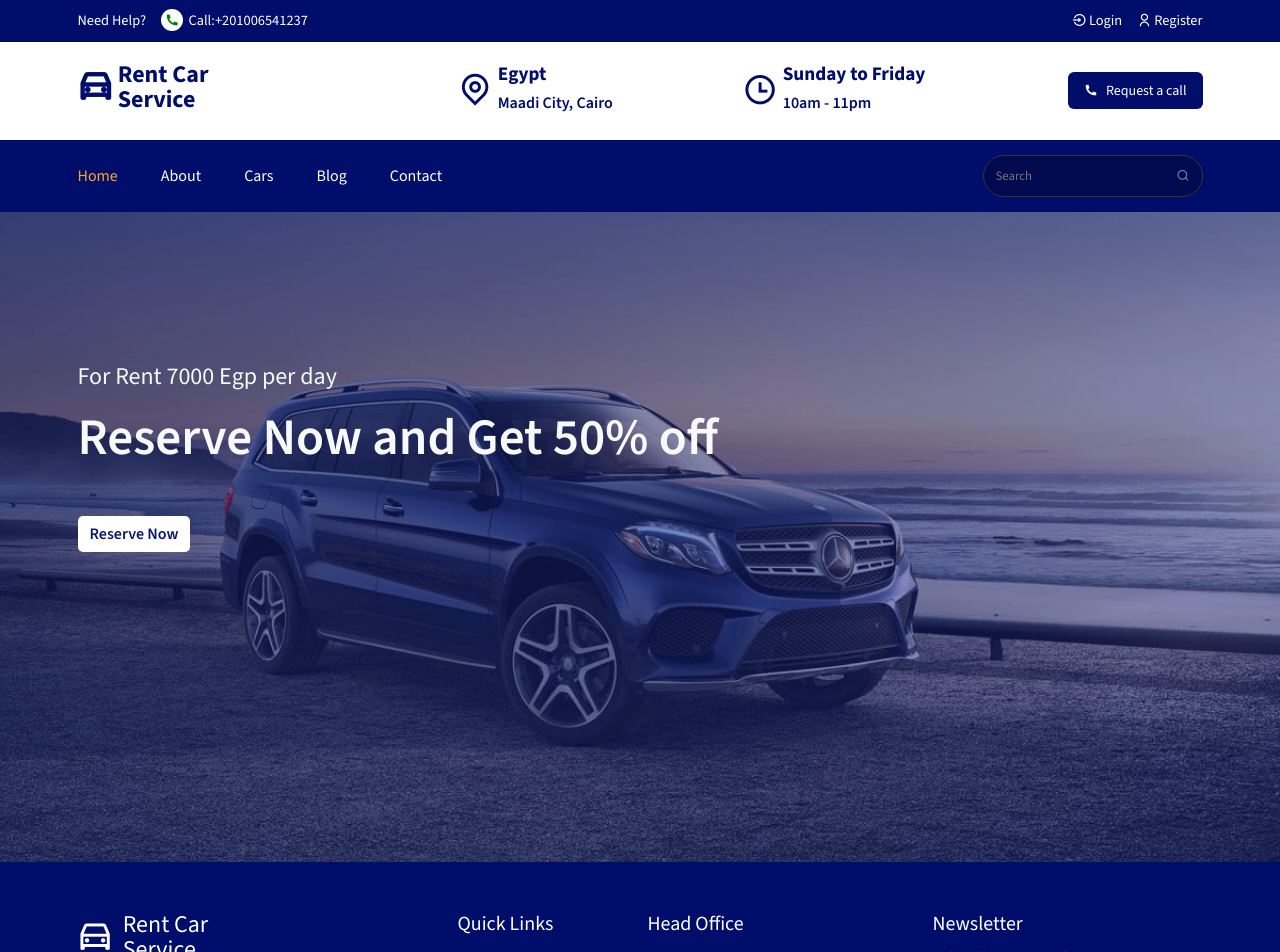
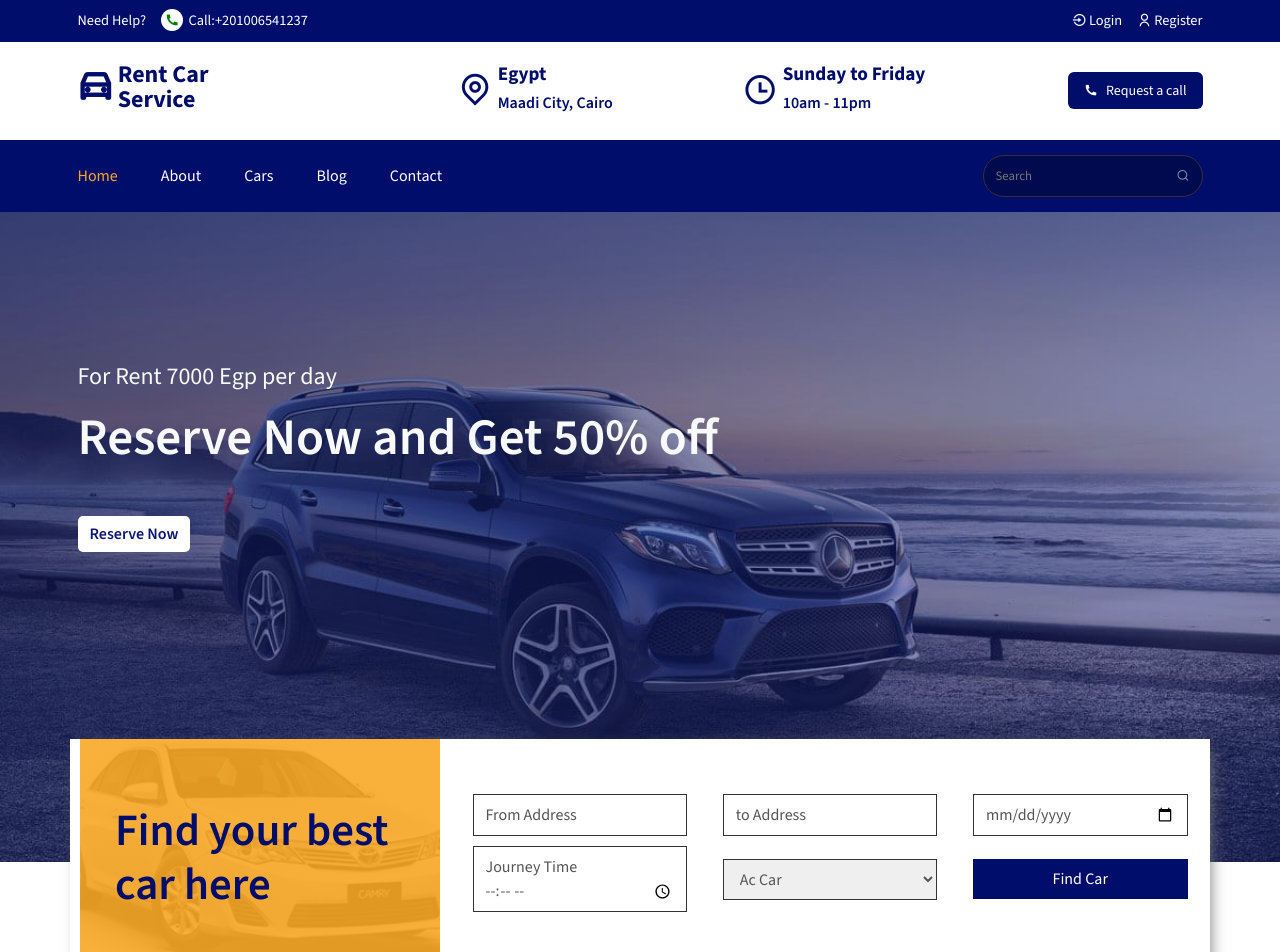
Before and after one commit to Alaa8884/Rent-car-services, a React (Vite) app: page /home in a window 1280 px wide. Shown: the top 952 px of the page. Built offline with nearby package versions, Linux system fonts and the light colour scheme.

Commit message:
Build find car form at hero section

```diff
--- /dev/null
+++ b/src/components/ui/FindCarForm.jsx
@@ -0,0 +1,51 @@
+import { Form, FormGroup } from "reactstrap";
+import "../../styles/findCarForm.css"
+function FindCarForm() {
+  return (
+    <Form className="form">
+      <div className=" d-flex align-items-center justify-content-between flex-wrap">
+        <FormGroup className="form-group">
+          <input
+            type="text"
+            name="from-address"
+            id="from-address"
+            placeholder="From Address"
+          />
+        </FormGroup>
+
+        <FormGroup className="form-group">
+          <input
+            type="text"
+            name="to-address"
+            id="to-address"
+            placeholder="to Address"
+          />
+        </FormGroup>
+        <FormGroup className="form-group">
+          <input type="date" name="journey-date" id="journey-date" />
+        </FormGroup>
+        <FormGroup className="form-group">
+          <input
+            type="time"
+            name="journey-time"
+            id="journey-time"
+            placeholder="Journey Time"
+          />
+        </FormGroup>
+        <FormGroup className="select-group">
+          <select name="car-type" id="car-type">
+            <option value="Ac car">Ac Car</option>
+            <option value="Non Ac car">Non Ac Car</option>
+          </select>
+        </FormGroup>
+        <FormGroup className="form-group">
+          <button className="find-btn" type="submit">
+            Find Car
+          </button>
+        </FormGroup>
+      </div>
+    </Form>
+  );
+}
+
+export default FindCarForm
--- a/src/pages/Home.jsx
+++ b/src/pages/Home.jsx
@@ -1,11 +1,27 @@
 import HeroSlider from "../components/ui/HeroSlider";
 import Helmet from "../components/helmet/Helmet";
+import { Col, Container, Row } from "reactstrap";
+import FindCarForm from "../components/ui/FindCarForm";
 
 function Home() {
   return (
     <Helmet title="Home">
       <section className="p-0 hero-slider-section">
         <HeroSlider />
+        <div className="hero-form mt-5">
+          <Container className="form-container">
+            <Row>
+              <Col lg="4" md="4" sm="12" className=" px-3">
+                <div className="find-left">
+                  <h2>Find your best car here</h2>
+                </div>
+              </Col>
+              <Col lg="8" md="8" sm="12">
+                <FindCarForm />
+              </Col>
+            </Row>
+          </Container>
+        </div>
       </section>
     </Helmet>
   );
--- /dev/null
+++ b/src/styles/findCarForm.css
@@ -0,0 +1,101 @@
+.hero-slider-section {
+  position: relative;
+  z-index: 10;
+  margin-bottom: 20rem;
+}
+
+.form-container {
+  width: 100%;
+  background: #fff;
+  box-shadow: 5px 5px 15px -5px #777;
+  position: absolute;
+  bottom: -12rem;
+  right: 50%;
+  z-index: 15;
+  transform: translateX(50%);
+  -webkit-transform: translateX(50%);
+  -moz-transform: translateX(50%);
+  -ms-transform: translateX(50%);
+  -o-transform: translateX(50%);
+}
+
+.find-left {
+  background: linear-gradient(rgb(249, 168, 38, 0.9), #f9a826e6),
+    url("../assets//all-images/toyota-offer-2.png");
+  background-position: center;
+  background-repeat: no-repeat;
+  background-size: cover;
+  padding: 6.5rem 3.5rem;
+}
+
+.find-left h2 {
+  font-size: 4.48rem;
+  font-weight: 600;
+  color: var(--main-color);
+}
+
+.form {
+  background: #fff;
+  padding: 5.5rem 1.5rem 5rem;
+}
+
+.form-group {
+  width: 30%;
+  margin-bottom: 0;
+}
+
+.form-group input {
+  width: 100%;
+  outline: none;
+  padding: 0.8rem 1.2rem;
+  border: 1px solid #333;
+  font-size: 1.6rem;
+  color: #555;
+}
+
+.form-group input::placeholder {
+  color: #555;
+}
+
+.select-group {
+  width: 30%;
+  border: 1px solid #333;
+}
+
+.select-group select {
+  border: none;
+  outline: none;
+  padding: 0.8rem 1.2rem;
+  width: 100% !important;
+  font-size: 1.6rem;
+  color: #555;
+}
+
+.find-btn {
+  width: 100%;
+  padding: 0.8rem 1.2rem;
+  border: none;
+  outline: none;
+  background: var(--main-color);
+  color: #fff;
+  font-size: 1.6rem;
+  transition: all 0.3s;
+  -webkit-transition: all 0.3s;
+  -moz-transition: all 0.3s;
+  -ms-transition: all 0.3s;
+  -o-transition: all 0.3s;
+}
+
+.find-btn:hover {
+  background: var(--main-color-hover);
+}
+
+#journey-time {
+  position: relative;
+}
+
+#journey-time::before {
+  content: "Journey Time";
+  color: #555;
+  margin-right: 1.28rem;
+}
--- a/src/styles/hero-slider.css
+++ b/src/styles/hero-slider.css
@@ -9,6 +9,7 @@
   background-position: center;
   background-size: cover;
   background-repeat: no-repeat;
+  background-repeat: no-repeat;
 }
 .slider-item-02 {
   background: linear-gradient(rgb(0, 13, 107, 0.5), rgb(0, 13, 107, 0.5)),
@@ -16,12 +17,14 @@
   background-position: center;
   background-size: cover;
   background-repeat: no-repeat;
+  background-repeat: no-repeat;
 }
 .slider-item-03 {
   background: linear-gradient(rgb(0, 13, 107, 0.5), rgb(0, 13, 107, 0.5)),
     url("../assets/all-images/slider-img/slider-3.jpg");
   background-position: center;
   background-size: cover;
+  background-repeat: no-repeat;
   background-repeat: no-repeat;
 }
 
```
